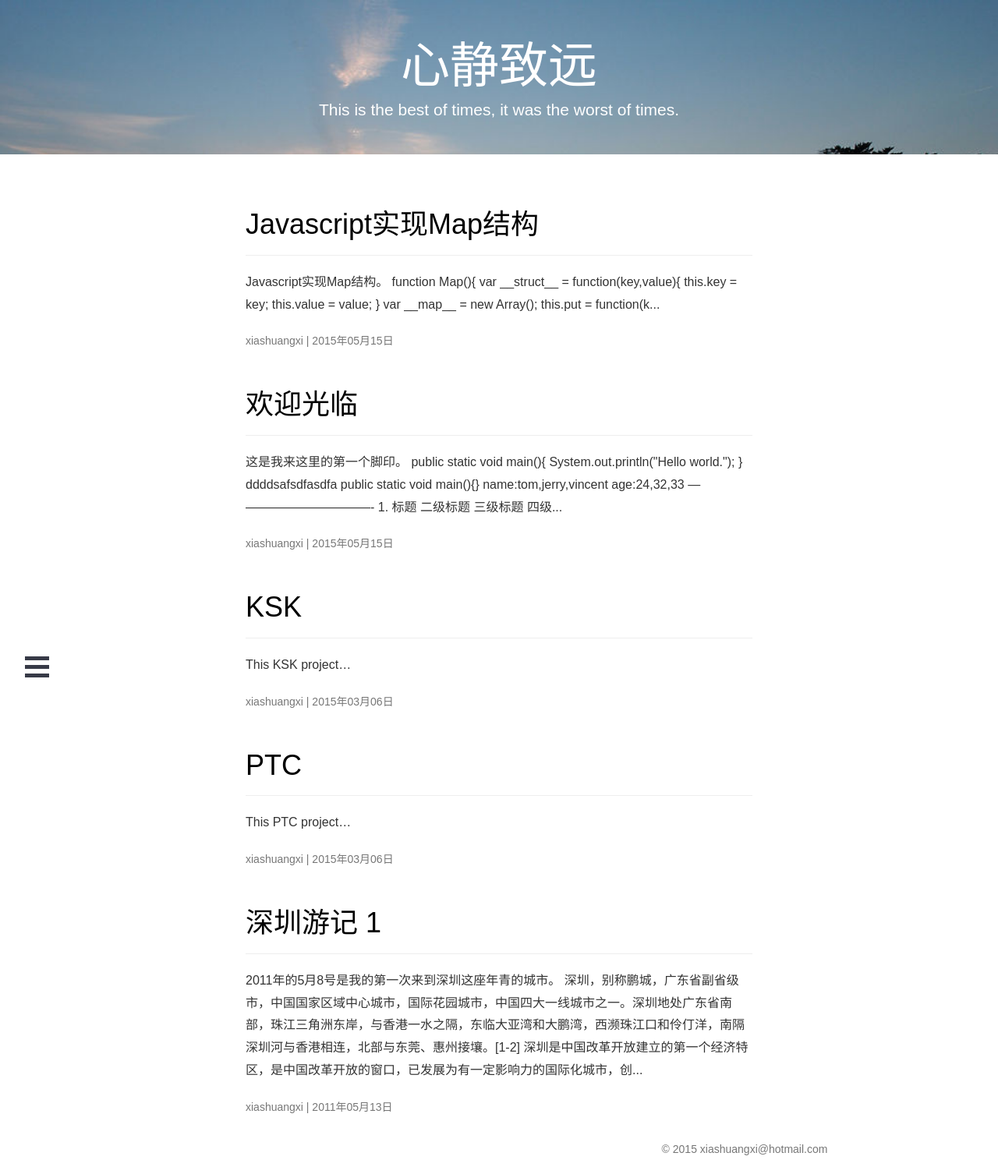
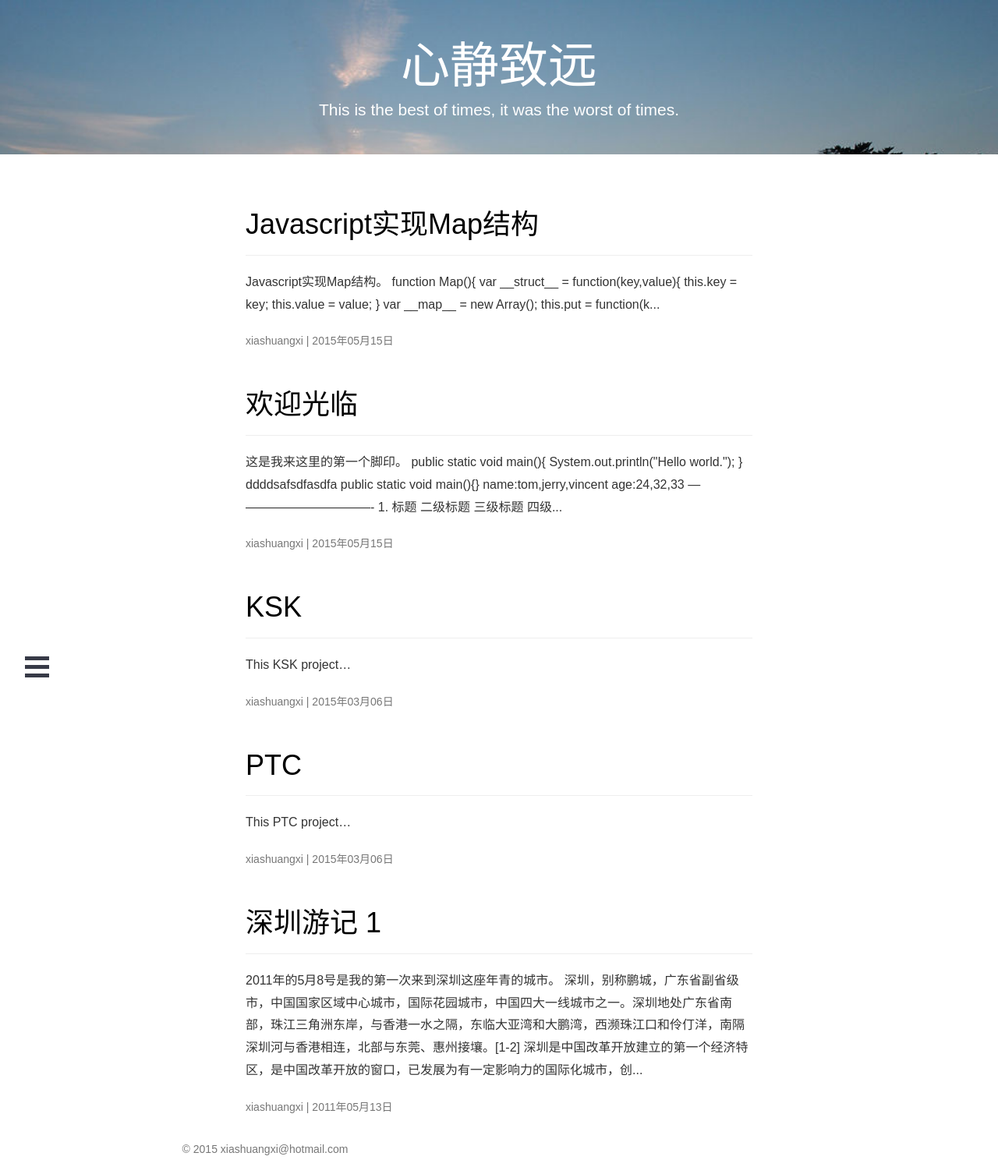
Before and after one commit to jinchangle/xiashuangxi.github.io, a Jekyll site: the page built from index.html, in a window 1280 px wide. Shown: the whole page at 78% size. Built offline with Jekyll 4.4.1, drawn with Linux system fonts in a browser that asks for light colours; nearby versions of some CDN libraries; the list of posts is cut into pages by our own code; comment, search, counter and statistics services are not loaded.

Commit message:
Please enter the commit message for your changes. Lines starting  with '' will be ignored, and an empty message aborts the commit.  On branch master  Your branch is up-to-date with 'origin/master'.
 Changes to be committed:
	modified:   _includes/copyright.html
	modified:   stylesheets/main.css

```diff
--- a/_includes/copyright.html
+++ b/_includes/copyright.html
@@ -1,10 +1,8 @@
 
-<div class="container " >
-    <footer class="blogfooter">
-        <div class="container">
+
+        <div class="container footer">
             <p class="text-muted" style="text-align:center;">© 2015 xiashuangxi@hotmail.com</p>
         </div>
-    </footer>
-</div>
+
 <script src="/javascripts/classie.js"></script>
 <script src="/javascripts/main.js"></script>
--- a/stylesheets/main.css
+++ b/stylesheets/main.css
@@ -72,7 +72,7 @@ a:focus,a:hover {
     font-weight: 300;
     line-height: 1.8;
 }
-.blogfooter {
+.footer {
     position: absolute;
     bottom: 0;
     width: 100%;
```
